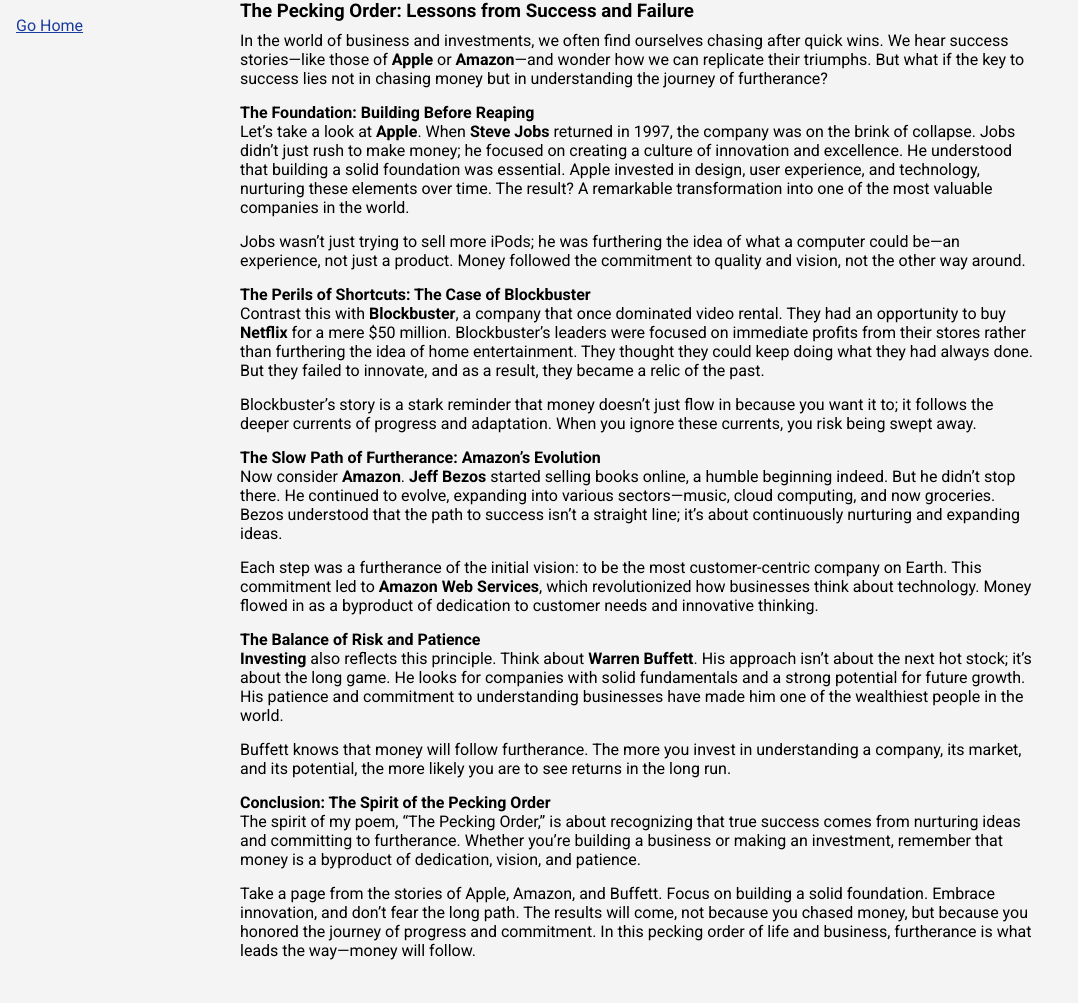
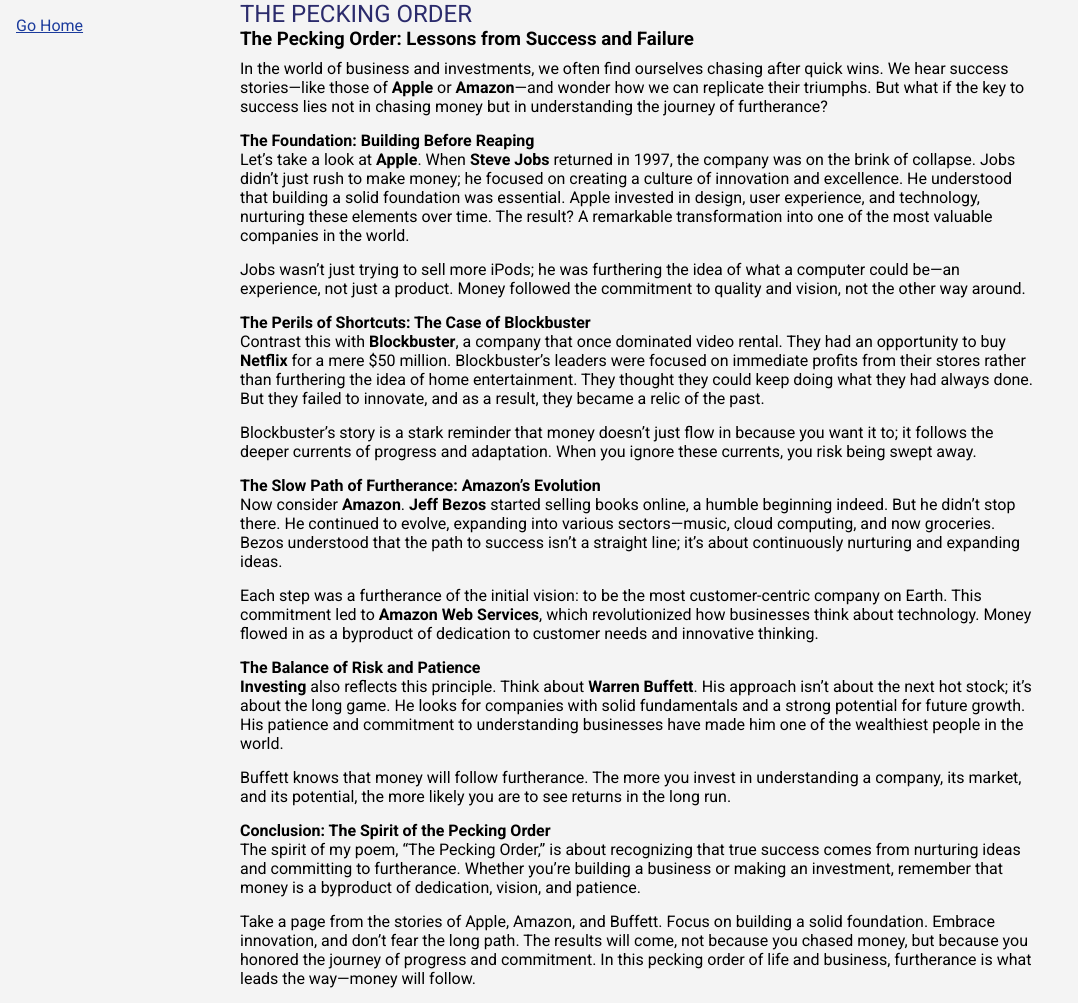
Before and after one commit to andfurtherance/andfurtherance.github.io, a Jekyll site: the page built from _posts/2024-09-23-the-pecking-order-lessons-from-success-and-failures.md, in a window 1280 px wide. Shown: the whole page, without its empty margins (0-1078 px from the left). Built offline with Jekyll 4.4.1, drawn with Linux system fonts in a browser that asks for light colours; before the commit the page ends 975 px from its top, so only the background shows below that.

Commit message:
Update 2024-09-23-the-pecking-order-lessons-from-success-and-failures.md

```diff
--- a/_posts/2024-09-23-the-pecking-order-lessons-from-success-and-failures.md
+++ b/_posts/2024-09-23-the-pecking-order-lessons-from-success-and-failures.md
@@ -1,8 +1,9 @@
 ---
 layout: post
-title: "The Pecking Order: Lessons from Success and Failure"
-date: 2024-09-23
-categories: business, investment
+title: "The Pecking Order"
+blog_title: "The Pecking Order"
+date: 2024-09-27
+categories: exploration
 ---
 
 ### The Pecking Order: Lessons from Success and Failure
```
